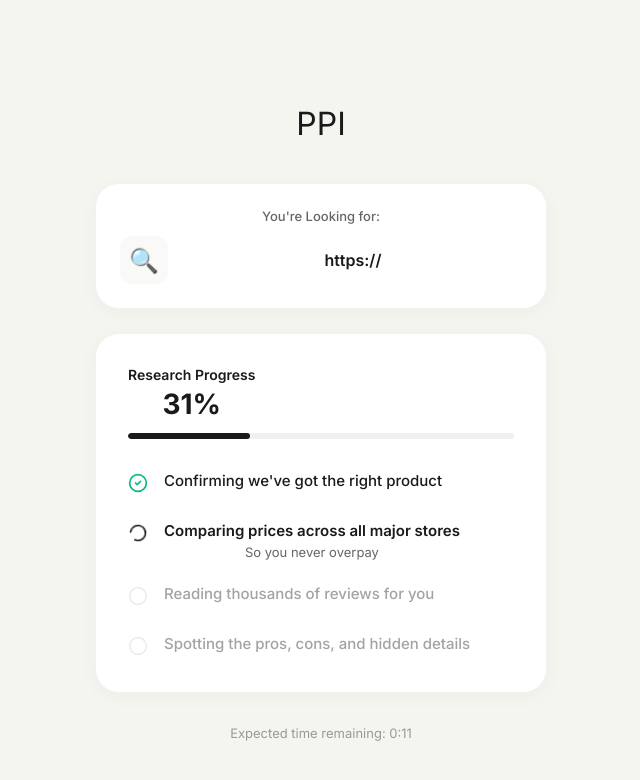
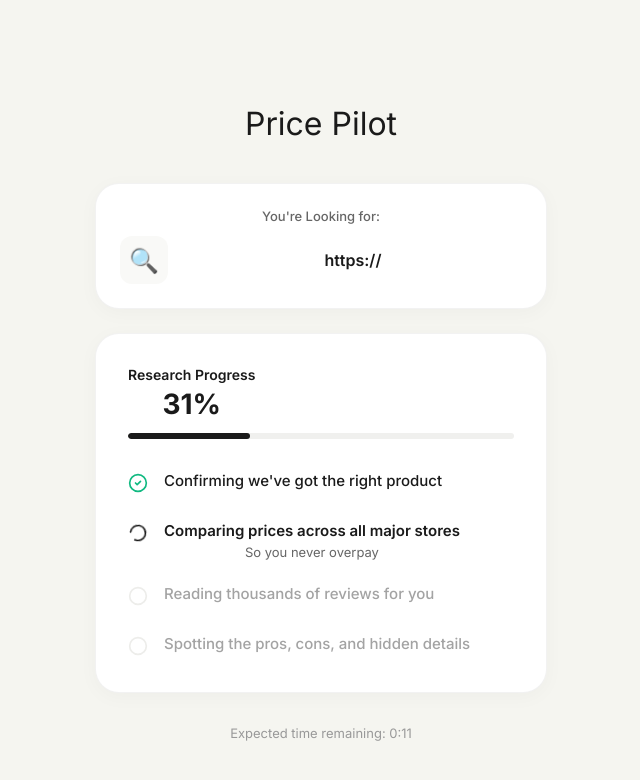
Before and after one commit to jash0388/pricepilotai, a Next.js app: page / in a window 1280 px wide. Shown: the top 780 px of the page, without its empty margins (319-959 px from the left). Built offline with nearby package versions, Linux system fonts and the light colour scheme.

Commit message:
chore: rename PPI to Price Pilot

```diff
--- a/app/[...url]/page.tsx
+++ b/app/[...url]/page.tsx
@@ -130,7 +130,7 @@
 
                 {errMsg && (
                     <>
-                        <div style={{ fontFamily: 'var(--serif)', fontSize: 32, marginBottom: 40, color: '#1A1A1A' }}>PPI</div>
+                        <div style={{ fontFamily: 'var(--serif)', fontSize: 32, marginBottom: 40, color: '#1A1A1A' }}>Price Pilot</div>
                         <div style={{ color: '#ff6b6b', marginTop: 40, fontSize: 16 }}>
                             {errMsg}
                         </div>
--- a/app/layout.tsx
+++ b/app/layout.tsx
@@ -2,7 +2,7 @@
 import './globals.css'
 
 export const metadata: Metadata = {
-  title: 'PPI — AI Price Intelligence',
+  title: 'Price Pilot — AI Price Intelligence',
   description: 'Know when and where to buy. AI-powered price decisions.',
 }
 
--- a/app/page.tsx
+++ b/app/page.tsx
@@ -138,7 +138,7 @@
       setResult({ type: 'travel', data, hasTrains, hasFlights })
       setLoading(false)
       setAiLoading(true)
-      const txt = await getAI(`You are PPI AI. 3-sentence travel booking insight for ${members} people on ${date}. No markdown.\nRoute: ${data.route}\nBus: ₹${busPrice}\n${hasTrains ? `Train: ₹${trainPrice}\n` : ''}${hasFlights ? `Flight: ₹${flightPrice}\n` : ''}`)
+      const txt = await getAI(`You are Price Pilot AI. 3-sentence travel booking insight for ${members} people on ${date}. No markdown.\nRoute: ${data.route}\nBus: ₹${busPrice}\n${hasTrains ? `Train: ₹${trainPrice}\n` : ''}${hasFlights ? `Flight: ₹${flightPrice}\n` : ''}`)
       setAiText(txt); setAiLoading(false)
     } catch (err: any) {
       setErrMsg(err.message); setLoading(false)
@@ -216,7 +216,7 @@
       setLoadingId(null)
 
       setAiLoading(true)
-      const txt = await getAI(`You are PPI AI. 3-sentence product insight, clear buy/wait recommendation. No markdown.\nProduct: ${data.name}\nBest price: ₹${data.currentPrice.toLocaleString()}\nStore: ${data.stores[0]?.name}\nTrend: ${trend.trend}`)
+      const txt = await getAI(`You are Price Pilot AI. 3-sentence product insight, clear buy/wait recommendation. No markdown.\nProduct: ${data.name}\nBest price: ₹${data.currentPrice.toLocaleString()}\nStore: ${data.stores[0]?.name}\nTrend: ${trend.trend}`)
       setAiText(txt); setAiLoading(false)
     } catch (err: any) {
       console.error('Click error:', err)
--- a/components/BrewingState.tsx
+++ b/components/BrewingState.tsx
@@ -59,7 +59,7 @@
             }}
         >
             <div style={{ width: '100%', maxWidth: 500, padding: 24 }}>
-                <div style={{ fontFamily: 'var(--serif)', fontSize: 32, marginBottom: 40, color: '#1A1A1A' }}>PPI</div>
+                <div style={{ fontFamily: 'var(--serif)', fontSize: 32, marginBottom: 40, color: '#1A1A1A' }}>Price Pilot</div>
 
                 <div style={{ background: '#FFFFFF', borderRadius: 24, padding: 24, marginBottom: 24, border: '1px solid rgba(0,0,0,0.05)', boxShadow: '0 4px 20px rgba(0,0,0,0.03)' }}>
                     <div style={{ fontSize: 13, color: '#666', marginBottom: 12, fontWeight: 500 }}>You're Looking for:</div>
--- a/components/DetailSheet.tsx
+++ b/components/DetailSheet.tsx
@@ -139,7 +139,7 @@
                                 </div>
                             </div>
                             <div style={{ background: '#FFFFFF', padding: 24, borderRadius: 32, border: '1px solid rgba(0,0,0,0.03)', boxShadow: '0 10px 30px rgba(0,0,0,0.02)' }}>
-                                <div style={{ fontSize: 12, color: '#999', textTransform: 'uppercase', fontWeight: 700, letterSpacing: 1, marginBottom: 16 }}>PPI Intelligence</div>
+                                <div style={{ fontSize: 12, color: '#999', textTransform: 'uppercase', fontWeight: 700, letterSpacing: 1, marginBottom: 16 }}>Price Pilot Intelligence</div>
                                 <div style={{ display: 'flex', alignItems: 'center', gap: 12 }}>
                                     <div style={{ width: 48, height: 48, borderRadius: 16, background: '#F5F5F0', display: 'flex', alignItems: 'center', justifyContent: 'center' }}>
                                         <BrainCircuit size={24} color="#1A1A1A" />
@@ -167,7 +167,7 @@
                                 <div style={{ background: 'rgba(255,255,255,0.2)', padding: 10, borderRadius: 14 }}>
                                     <BrainCircuit size={24} color="#FFF" />
                                 </div>
-                                <span style={{ fontSize: 15, fontWeight: 700, color: '#FFF', textTransform: 'uppercase', letterSpacing: 1.5 }}>PPI Verdict</span>
+                                <span style={{ fontSize: 15, fontWeight: 700, color: '#FFF', textTransform: 'uppercase', letterSpacing: 1.5 }}>Price Pilot Verdict</span>
                             </div>
 
                             {aiLoading ? (
--- a/components/Header.tsx
+++ b/components/Header.tsx
@@ -27,7 +27,7 @@
                 onClick={resetSearch}
                 style={{ display: 'flex', alignItems: 'center', gap: 10, cursor: 'pointer' }}
             >
-                <div style={{ fontFamily: 'var(--serif)', fontSize: 26, color: '#1A1A1A', letterSpacing: -0.5, fontWeight: 400 }}>PPI</div>
+                <div style={{ fontFamily: 'var(--serif)', fontSize: 26, color: '#1A1A1A', letterSpacing: -0.5, fontWeight: 400 }}>Price Pilot</div>
                 <div style={{ fontSize: 10, background: '#1A1A1A', color: '#fff', borderRadius: 4, padding: '2px 6px', fontWeight: 600, textTransform: 'uppercase', letterSpacing: 0.5 }}>PRO</div>
             </div>
 
--- a/components/Hero.tsx
+++ b/components/Hero.tsx
@@ -15,7 +15,7 @@
                 transition={{ duration: 0.5 }}
                 style={{ fontSize: 13, color: '#666', marginBottom: 16, fontWeight: 500, letterSpacing: 0.5 }}
             >
-                PPI AI — Effortless Intelligence
+                Price Pilot AI — Effortless Intelligence
             </motion.div>
 
             <motion.h1
```
